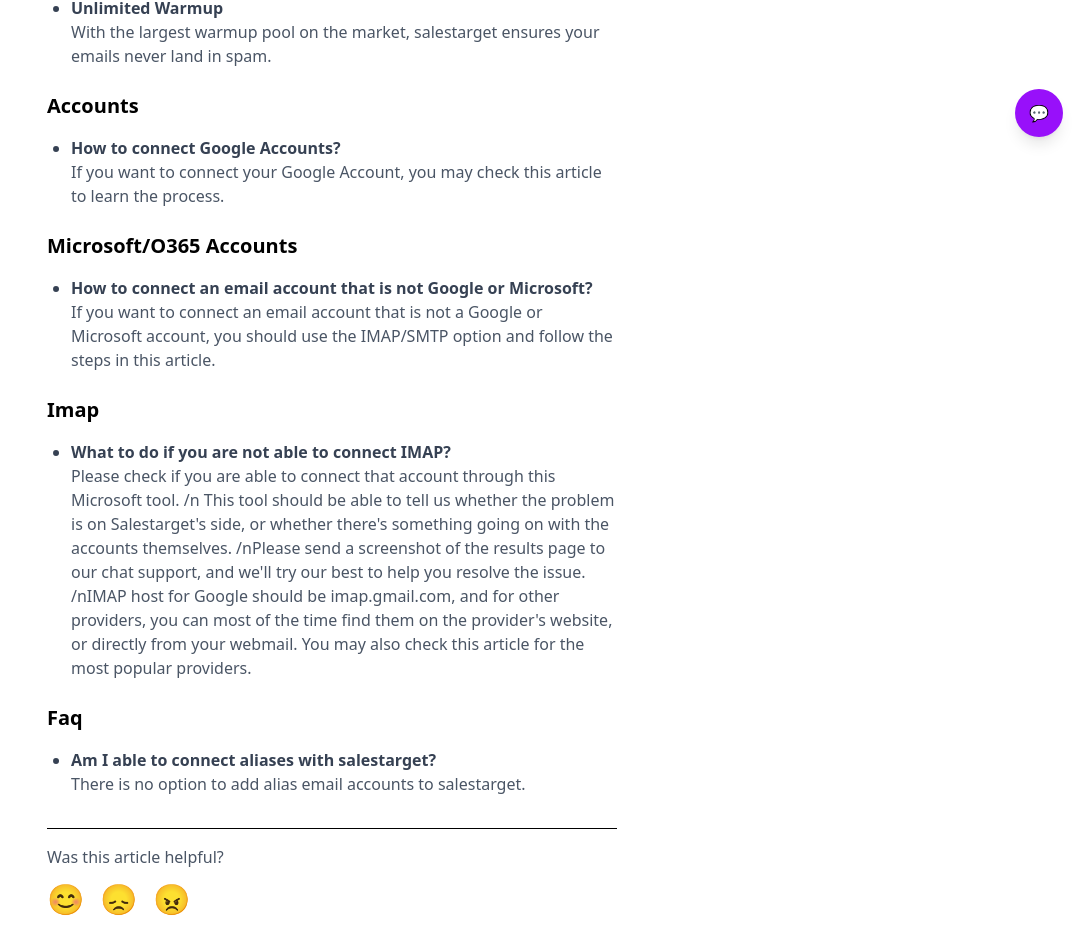
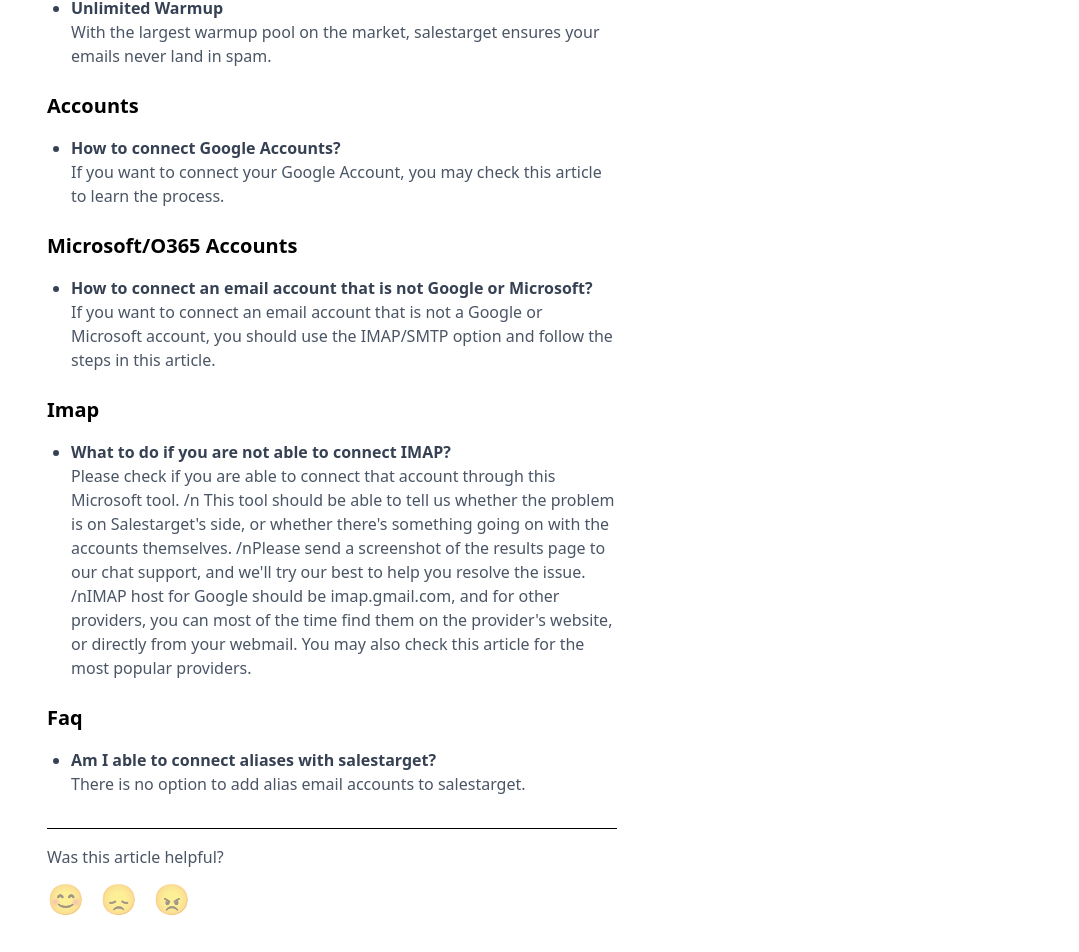
Before and after one commit to salestargetadmin/sales_target_help, a React (Vite) app: page /articles/1/1 in a window 1280 px wide. Shown: the part 647-1599 px from the top of the page, without its empty margins (201-1280 px from the left). Built offline with nearby package versions, Linux system fonts and the light colour scheme.

Commit message:
added dropdown for search and changed bot script

```diff
--- a/index.html
+++ b/index.html
@@ -9,5 +9,7 @@
   <body>
     <div id="root"></div>
     <script type="module" src="/src/main.tsx"></script>
+    <script src="https://cdn.botpress.cloud/webchat/v2.3/inject.js"></script>
+<script src="https://files.bpcontent.cloud/2025/03/25/10/20250325101648-UBT5QCJT.js"></script>
   </body>
 </html>
--- a/package.json
+++ b/package.json
@@ -18,6 +18,7 @@
     "react": "^19.0.0",
     "react-dom": "^19.0.0",
     "react-router-dom": "^7.4.0",
+    "react-select": "^5.10.1",
     "tailwindcss": "^4.0.16"
   },
   "devDependencies": {
--- a/src/help/ChatWidget.tsx
+++ /dev/null
@@ -1,27 +0,0 @@
-import React from "react";
-
-const ChatWidget = ({ isOpen, setIsOpen }: { isOpen: boolean; setIsOpen: (open: boolean) => void }) => {
-  return (
-    <div className="relative">
-      {/* Floating Button */}
-      <button
-        onClick={() => setIsOpen(!isOpen)}
-        className="w-12 h-12 bg-purple-600 text-white rounded-full flex items-center justify-center shadow-lg hover:bg-purple-700 transition"
-      >
-        💬
-      </button>
-
-      {/* Chat Widget (Only Show When Open) */}
-      {isOpen && (
-        <div className="absolute bottom-16 right-0 w-80 h-96 bg-white rounded-xl shadow-lg">
-          <iframe
-            src="https://cdn.botpress.cloud/webchat/v2.2/shareable.html?configUrl=https://files.bpcontent.cloud/2025/03/25/10/20250325101648-OG9OW4OL.json"
-            className="w-full h-full border-none"
-          ></iframe>
-        </div>
-      )}
-    </div>
-  );
-};
-
-export default ChatWidget;
--- a/src/help/HelpArticlesDetails.tsx
+++ b/src/help/HelpArticlesDetails.tsx
@@ -267,6 +267,9 @@
   const listRef = useRef(null);
   const [activeSection, setActiveSection] = useState('title');
 
+
+  const [selectedEmoji, setSelectedEmoji] = useState(null);
+
   useEffect(() => {
     const selectedArticle = mockArticles.find((article) => article.id === articleId);
     setArticle(selectedArticle || null);
@@ -342,11 +345,48 @@
 
                 <div className="mt-8 border-t pt-4" ref={(el) => (sectionsRef.current['feedback'] = el)}>
                   <p className="text-gray-600">Was this article helpful?</p>
-                  <div className="mt-3 flex gap-4">
-                    <button className="text-3xl hover:scale-125 transition-all" onClick={() => setIsChatOpen(false)}>😊</button>
-                    <button className="text-3xl hover:scale-125 transition-all" onClick={() => setIsChatOpen(true)}>😞</button>
-                    <button className="text-3xl hover:scale-125 transition-all" onClick={() => setIsChatOpen(true)}>😠</button>
-                  </div>
+
+<div className="mt-3 flex gap-4">
+  <button
+    className={`text-3xl hover:cursor-pointer transition-all ${
+      selectedEmoji === 'happy'
+        ? 'opacity-100 scale-125'
+        : 'opacity-50 hover:opacity-75 hover:scale-125'
+    }`}
+    onClick={() => {
+      setSelectedEmoji('happy');
+      setIsChatOpen(false);
+    }}
+  >
+    😊
+  </button>
+  <button
+    className={`text-3xl hover:cursor-pointer transition-all ${
+      selectedEmoji === 'sad'
+        ? 'opacity-100 scale-125'
+        : 'opacity-50 hover:opacity-75 hover:scale-125'
+    }`}
+    onClick={() => {
+      setSelectedEmoji('sad');
+      setIsChatOpen(true);
+    }}
+  >
+    😞
+  </button>
+  <button
+    className={`text-3xl hover:cursor-pointer transition-all ${
+      selectedEmoji === 'angry'
+        ? 'opacity-100 scale-125'
+        : 'opacity-50 hover:opacity-75  hover:scale-125'
+    }`}
+    onClick={() => {
+      setSelectedEmoji('angry');
+      setIsChatOpen(true);
+    }}
+  >
+    😠
+  </button>
+</div>
                 </div>
               </div>
 
--- a/src/help/HelpLayout.tsx
+++ b/src/help/HelpLayout.tsx
@@ -1,24 +1,46 @@
-import { useState } from "react";
+import { useState, useEffect } from "react";
 import { useNavigate } from "react-router-dom";
 import ChatWidget from "./ChatWidget";
 import { MagnifyingGlassIcon, XMarkIcon } from "@heroicons/react/24/outline";
 import { useSearch } from "./SearchContext";
+import mockArticles from "../utilities/constants";
 
-const HelpLayout = ({ children }: { children: (searchQuery: string, setIsChatOpen: (open: boolean) => void) => JSX.Element }) => {
-  const { searchQuery, setSearchQuery } = useSearch(); // Global search state
+const HelpLayout = ({ children }) => {
+  const { searchQuery, setSearchQuery } = useSearch();
   const [isChatOpen, setIsChatOpen] = useState(false);
+  const [filteredArticles, setFilteredArticles] = useState([]);
   const navigate = useNavigate();
+  const [isDropdownOpen, setIsDropdownOpen] = useState(false);
+  // Filter articles whenever search query changes
+  useEffect(() => {
+    if (searchQuery.trim()) {
+      const query = searchQuery.toLowerCase();
+      const results = mockArticles.filter((article) =>
+        article.title.toLowerCase().includes(query) ||
+        article.features.some((feature) =>
+          feature.title.toLowerCase().includes(query) ||
+          feature.description.toLowerCase().includes(query)
+        )
+      );
+      setFilteredArticles(results);
+      setIsDropdownOpen(true); // Open the dropdown when there are search results
+    } else {
+      setFilteredArticles([]);
+      setIsDropdownOpen(false); // Close the dropdown when there are no search results
+    }
+  }, [searchQuery]);
 
-  // Handle Enter key search
-  const handleKeyPress = (e: React.KeyboardEvent<HTMLInputElement>) => {
+  const handleKeyPress = (e) => {
     if (e.key === "Enter" && searchQuery.trim() !== "") {
       navigate(`/search?query=${encodeURIComponent(searchQuery)}`);
+      setIsDropdownOpen(false); // Close the dropdown after navigation
     }
   };
 
-  // Function to clear search input
   const clearSearch = () => {
     setSearchQuery("");
+    setFilteredArticles([]);
+    setIsDropdownOpen(false); // Close the dropdown when search is cleared
   };
 
   return (
@@ -28,8 +50,9 @@
           Salestarget Help Center
         </h1>
 
-        {/* Search Bar */}
+        {/* Search Bar with Suggestions */}
         <div className="relative max-w-4xl mx-auto">
+          <div className="relative">
             <MagnifyingGlassIcon className="w-5 h-5 absolute left-3 top-3 text-gray-400" />
             <input
               type="text"
@@ -37,10 +60,8 @@
               className="w-full pl-10 pr-10 py-3 text-white rounded-lg bg-transparent border border-borderColor focus:outline-none focus:ring-2 focus:ring-purple-500 focus:border-transparent"
               value={searchQuery}
               onChange={(e) => setSearchQuery(e.target.value)}
-            onKeyDown={handleKeyPress} // Trigger search on Enter
+              onKeyDown={handleKeyPress}
             />
-
-          {/* Clear (X) Button - Only visible if there's text */}
             {searchQuery && (
               <button
                 className="absolute right-3 top-3 text-gray-400 hover:text-gray-200"
@@ -51,15 +72,45 @@
             )}
           </div>
 
-        <img src="/bg3.svg" alt="" className="image1 absolute"></img>
-        <img src="/bg2.svg" alt="" className="image2 absolute"></img>
+          {/* Suggestions Dropdown */}
+         {/* Suggestions Dropdown */}
+         {isDropdownOpen && (
+            <div className="absolute z-50 w-full mt-2 bg-white rounded-lg shadow-xl max-h-60 overflow-y-auto">
+              {filteredArticles.length > 0 ? (
+                filteredArticles.map((article) => (
+                  <button
+                    key={article.id}
+                    onClick={() => {
+                     navigate(`/articles/${article.category}/${article.id}`);
+
+                      setIsDropdownOpen(false); // Close the dropdown after navigation
+                    }}
+                    className="w-full px-4 py-3 text-left hover:bg-gray-50 text-gray-700 border-b last:border-b-0"
+                  >
+                    <p className="font-medium">{article.title}</p>
+                    <p className="text-sm text-gray-500 mt-1">
+                      {article.content}
+                    </p>
+                  </button>
+                ))
+              ) : (
+                <div className="p-4 text-gray-500">
+                  No articles found for "{searchQuery}"
+                </div>
+              )}
+            </div>
+          )}
         </div>
 
-      <div className="max-w-4xl mx-auto p-8 pt-2 mt-5">{children(searchQuery, setIsChatOpen)}</div>
+        <img src="/bg3.svg" alt="" className="image1 absolute" />
+        <img src="/bg2.svg" alt="" className="image2 absolute" />
+      </div>
 
-      <div className="fixed bottom-4 right-4">
-        <ChatWidget isOpen={isChatOpen} setIsOpen={setIsChatOpen} />
+      {/* Content Area */}
+      <div className="max-w-4xl mx-auto p-8 pt-2 mt-5">
+        {children(searchQuery, setIsChatOpen)}
       </div>
+
     </div>
   );
 };
--- a/src/index.css
+++ b/src/index.css
@@ -43,3 +43,21 @@
   }
 
 }
+
+/* Ensure the parent container allows overflow */
+.layoutbg {
+  overflow: visible;
+  position: relative; /* Ensure it can be a reference for absolute positioning */
+}
+
+/* Style for the suggestions dropdown */
+.suggestions-dropdown {
+  position: absolute;
+  top: 100%; /* Position right below the search input */
+  left: 0;
+  width: 100%;
+  background-color: #ffffff;
+  border-radius: 0.5rem;
+  box-shadow: 0 4px 6px rgba(0, 0, 0, 0.1);
+  z-index: 1000; /* Ensure it appears above other elements */
+}
```
Also changed, not shown: 1 other file (tests, documents, lock files or other folders). Lines whose indentation alone changed are shown as unchanged.
